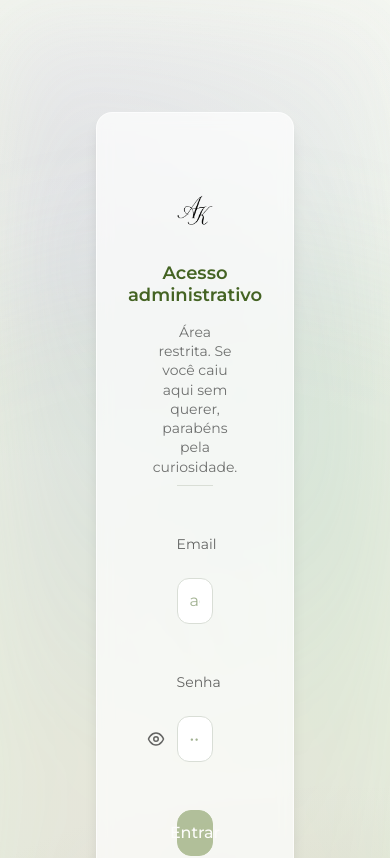
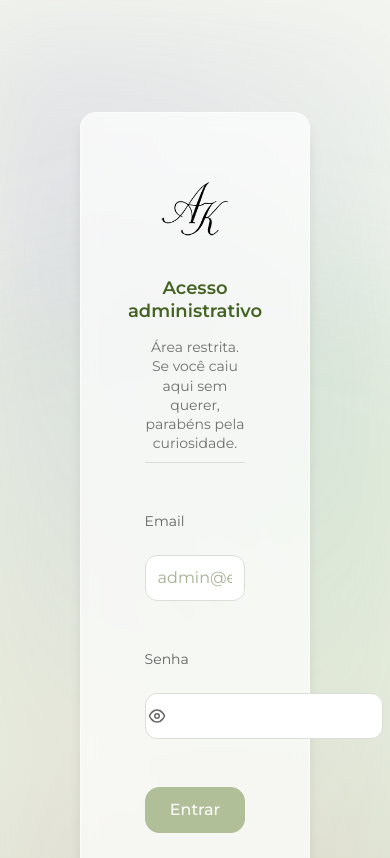
Before and after one commit to KayoWeiber/cha-casa-nova, a React (Vite) app: page /login in a window 390 px wide. Shown: the top 858 px of the page. Built offline with nearby package versions, Linux system fonts and the light colour scheme; no server answers.

Commit message:
fix: correção responsividade

```diff
--- a/src/pages/Login.tsx
+++ b/src/pages/Login.tsx
@@ -7,7 +7,6 @@ import Spinner from '../components/Spinner'
 import { supabase } from '../lib/supabaseClient'
 import { useAuth } from '../context/AuthContext'
 
-// Ajuste a extensão se necessário: .png / .svg / .webp
 import logoUrl from '../assets/logo-120x120.png'
 
 type UnknownRecord = Record<string, unknown>
@@ -27,14 +26,11 @@ function getNumber(obj: UnknownRecord, key: string): number | null {
 }
 
 function friendlyAuthError(err: unknown): string {
-  // Extrai info de erro sem any e sem vazar mensagem crua pro usuário
   let message = ''
   let code = ''
   let status: number | null = null
 
-  if (err instanceof Error) {
-    message = err.message || ''
-  }
+  if (err instanceof Error) message = err.message || ''
 
   if (isRecord(err)) {
     message =
@@ -55,7 +51,6 @@ function friendlyAuthError(err: unknown): string {
 
   const normalized = `${code} ${message}`.trim().toLowerCase()
 
-  // Credenciais inválidas (Supabase pode variar texto/código)
   if (
     normalized.includes('invalid login credentials') ||
     normalized.includes('invalid_credentials') ||
@@ -65,22 +60,18 @@ function friendlyAuthError(err: unknown): string {
     return 'E-mail ou senha inválidos. Confira os dados e tente novamente.'
   }
 
-  // Email não confirmado
   if (normalized.includes('email not confirmed')) {
     return 'Seu e-mail ainda não foi confirmado. Verifique sua caixa de entrada e confirme o cadastro.'
   }
 
-  // Rate limit
   if (normalized.includes('too many requests') || normalized.includes('rate limit')) {
     return 'Muitas tentativas em pouco tempo. Aguarde um momento e tente novamente.'
   }
 
-  // Rede
   if (normalized.includes('network') || normalized.includes('fetch failed')) {
     return 'Não foi possível conectar ao servidor agora. Verifique sua internet e tente novamente.'
   }
 
-  // Fallback elegante (NUNCA vaza inglês cru)
   return 'Não foi possível entrar no momento. Verifique suas credenciais e tente novamente.'
 }
 
@@ -119,7 +110,6 @@ export default function Login() {
         password
       })
 
-      // Não joga pra catch: trata aqui e não vaza texto cru
       if (error) {
         setError(friendlyAuthError(error))
         return
@@ -143,7 +133,7 @@ export default function Login() {
 
   return (
     <Layout>
-      <div className="px-4">
+      <div className="px-3 sm:px-4">
         <div className="mx-auto flex min-h-[70vh] w-full max-w-[520px] flex-col justify-center">
           <div className="relative">
             <div
@@ -155,7 +145,7 @@ export default function Login() {
               }}
             />
 
-            <div className="relative rounded-2xl border border-white/60 bg-white/70 p-5 shadow-lg backdrop-blur">
+            <div className="relative rounded-2xl border border-white/60 bg-white/70 p-4 shadow-lg backdrop-blur sm:p-5">
               <div className="flex flex-col items-center text-center">
                 <img
                   src={logoUrl}
@@ -182,7 +172,7 @@ export default function Login() {
                     value={email}
                     onChange={(e) => setEmail(e.target.value)}
                     required
-                    className="input"
+                    className="input w-full"
                     placeholder="admin@exemplo.com"
                     autoComplete="email"
                     inputMode="email"
@@ -192,14 +182,14 @@ export default function Login() {
                 <label className="flex flex-col gap-1.5">
                   <span className="text-sm text-black/60">Senha</span>
 
-                  <div className="relative">
+                  <div className="relative w-full">
                     <input
                       type={showPassword ? 'text' : 'password'}
                       value={password}
                       onChange={(e) => setPassword(e.target.value)}
                       onKeyUp={(e) => setCapsLockOn(e.getModifierState('CapsLock'))}
                       required
-                      className="input pr-12"
+                      className="input w-full !pr-14"
                       placeholder="••••••••"
                       autoComplete="current-password"
                       aria-describedby={capsLockOn ? 'capslock-hint' : undefined}
@@ -208,12 +198,11 @@ export default function Login() {
                     <button
                       type="button"
                       onClick={() => setShowPassword((v) => !v)}
-                      className="absolute right-1 top-1/2 -translate-y-1/2 cursor-pointer rounded-lg p-2 text-black/60 transition  focus:outline-none "
+                      className="absolute right-1 inset-y-0 my-auto flex h-9 w-9 items-center justify-center rounded-lg text-black/60 transition cursor-pointer"
                       aria-label={showPassword ? 'Ocultar senha' : 'Mostrar senha'}
                       title={showPassword ? 'Ocultar senha' : 'Mostrar senha'}
                     >
                       {showPassword ? (
-                        // eye-off
                         <svg width="18" height="18" viewBox="0 0 24 24" fill="none" aria-hidden="true">
                           <path d="M3 3l18 18" stroke="currentColor" strokeWidth="2" strokeLinecap="round" />
                           <path
@@ -236,7 +225,6 @@ export default function Login() {
                           />
                         </svg>
                       ) : (
-                        // eye
                         <svg width="18" height="18" viewBox="0 0 24 24" fill="none" aria-hidden="true">
                           <path
                             d="M2 12s3-8 10-8 10 8 10 8-3 8-10 8-10-8-10-8z"
```
